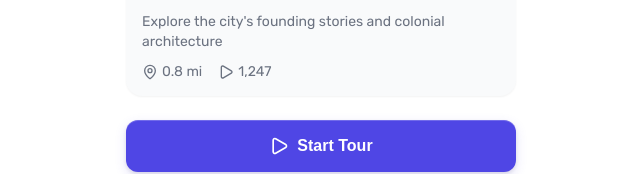
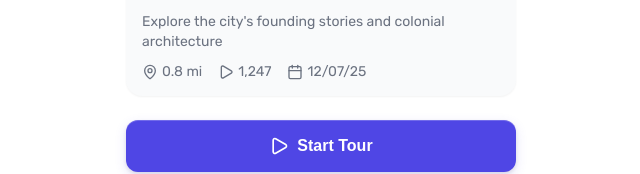
Before and after one commit to SalvSith/TourBud, a React (Create React App) app in the folder tour-bud/: page /tour in a window 1280 px wide. Shown: the part 261-435 px from the top of the page, without its empty margins (319-959 px from the left). Built offline with nearby package versions, Linux system fonts and the light colour scheme; no server answers.

Commit message:
Add date (DD/MM/YY) to tour stats

```diff
--- a/tour-bud/src/components/GeneratingTour.tsx
+++ b/tour-bud/src/components/GeneratingTour.tsx
@@ -249,7 +249,7 @@ const GeneratingTour: React.FC = () => {
                 color: 'var(--text-primary)',
                 margin: 0
               }}>
-                Researching History
+                Researching Location
               </h2>
             </div>
             <p style={{
--- a/tour-bud/src/components/Tour.tsx
+++ b/tour-bud/src/components/Tour.tsx
@@ -1,6 +1,6 @@
 import React, { useState, useEffect } from 'react';
 import { useNavigate, useLocation } from 'react-router-dom';
-import { Play, Pause, MapPin, ExternalLink, BookOpen } from 'lucide-react';
+import { Play, Pause, MapPin, ExternalLink, BookOpen, Calendar } from 'lucide-react';
 import { motion } from 'framer-motion';
 import ThemeToggle from './ThemeToggle';
 import BackButton from './BackButton';
@@ -456,6 +456,12 @@ Your personalized tour will include fascinating historical stories, architectura
               <Play size={16} />
               <span style={{ fontSize: '14px' }}>{tourInfo.plays.toLocaleString()}</span>
             </div>
+            <div style={{ display: 'flex', gap: '4px', alignItems: 'center' }}>
+              <Calendar size={16} />
+              <span style={{ fontSize: '14px' }}>
+                {new Date().toLocaleDateString('en-GB', { day: '2-digit', month: '2-digit', year: '2-digit' }).replace(/\//g, '/')}
+              </span>
+            </div>
           </div>
         </motion.div>
 
```
